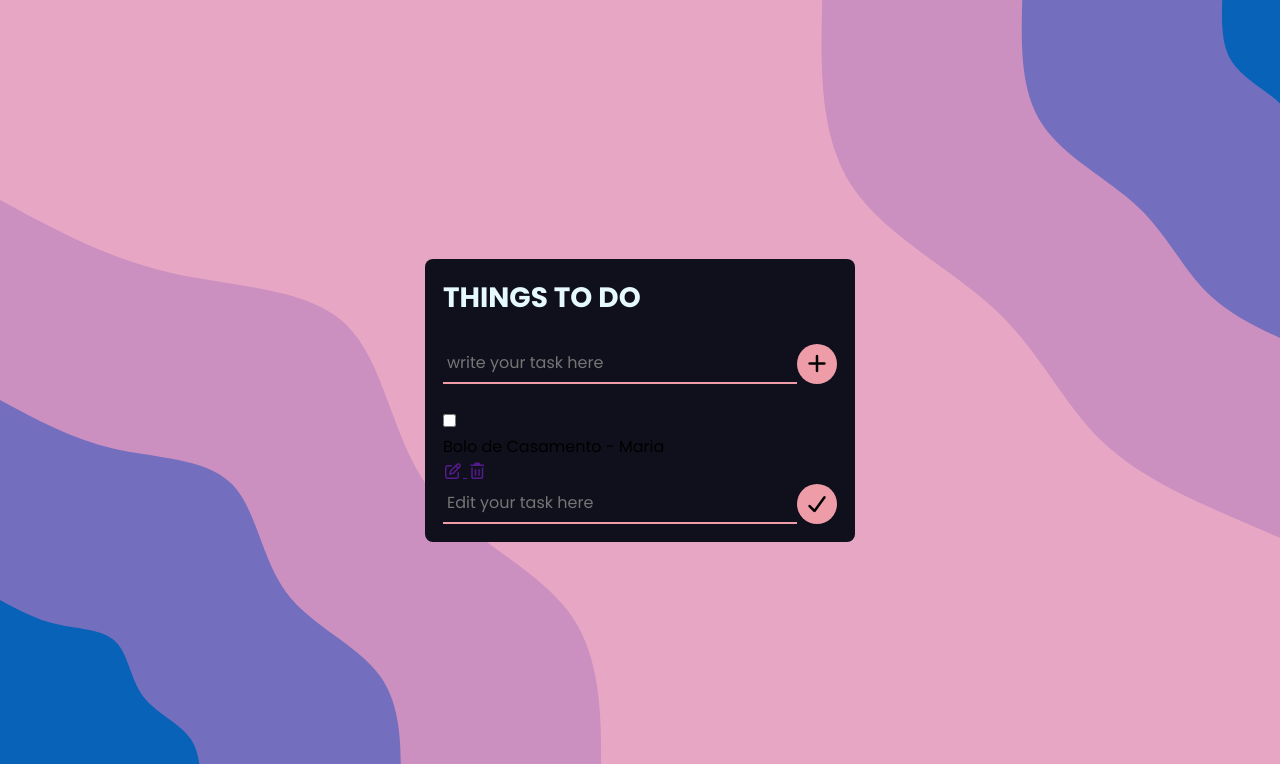
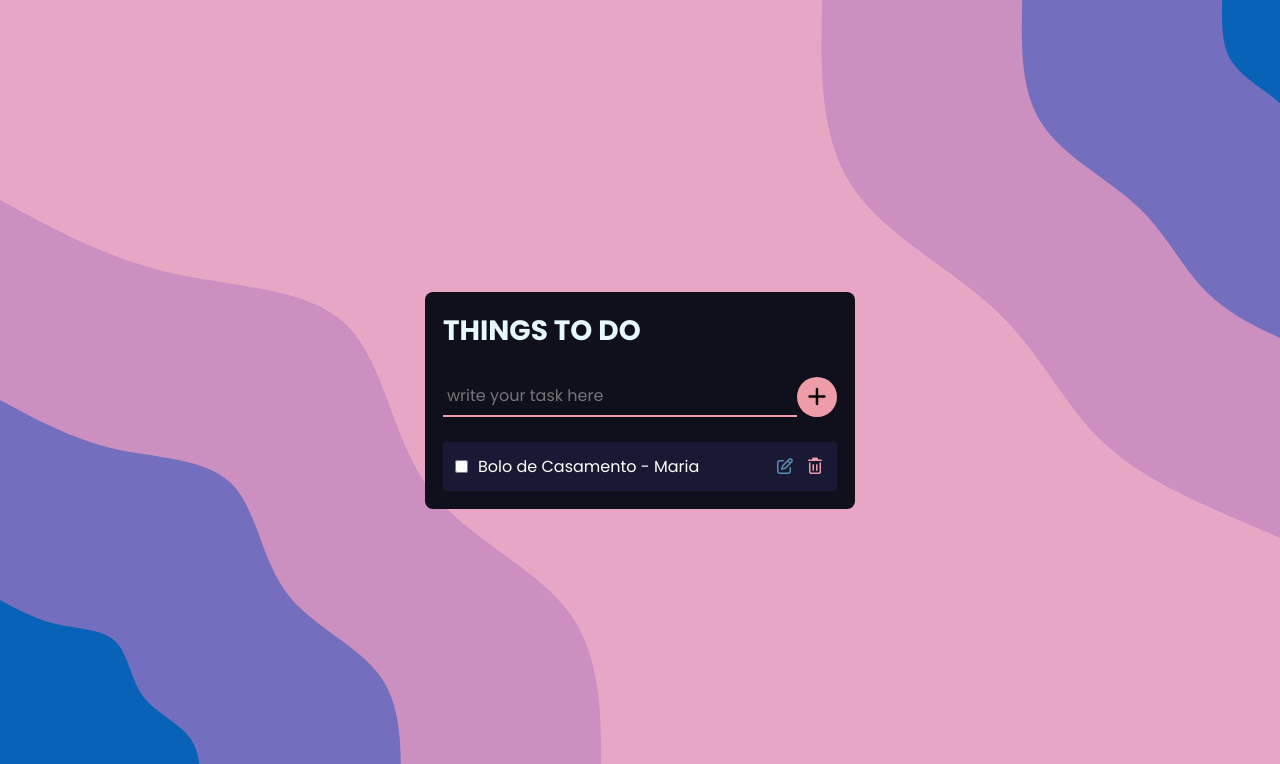
Before and after one commit to daniellytoledo/ToDoList-CRUD-PDO, a PHP site: page / in a window 1280 px wide. Shown: the top 764 px of the page. Run offline with PHP 8.4, Linux system fonts and the light colour scheme; some libraries are stand-ins or nearby versions.

Commit message:
html + css done

```diff
--- a/index.html
+++ b/index.html
@@ -11,6 +11,7 @@
 
     <div id="to_do">
         <h1>THINGS TO DO</h1>
+
         <form action="" class="to-do-form">
             <input type="text" name="description" placeholder="write your task here" required>
             <button type="submit" class="form-button">
@@ -19,21 +20,24 @@
         </form>
 
         <div id="tasks">
-            <div id="task">
+            <div class="task">
                 <input type="checkbox" name="progress" class="progress">
 
                 <p class="task-description">
                     Bolo de Casamento - Maria
                 </p>
+
                 <div class="task-actions">
                     <a href="" class="action-button edit-button">
                         <i class="fa-regular fa-pen-to-square"></i>
                     </a>
+
                     <a href="" class="action-button delete-button">
                         <i class="fa-regular fa-trash-can"></i>
                     </a>
                 </div>
-                <form action="" class="to-do-form edit-task">
+
+                <form action="" class="to-do-form edit-task hidden">
                     <input type="text" name="description" placeholder="Edit your task here">
                     <button type="submit" class="form-button confirm-button">
                         <i class="fa-solid fa-check"></i>
--- a/src/styles/style.css
+++ b/src/styles/style.css
@@ -66,3 +66,59 @@ body {
     cursor: pointer;
     scale: 1.05;
 }
+
+#tasks {
+    display: flex;
+    flex-direction: column;
+    gap: 12px;
+    max-height: 400px;
+    overflow: auto;
+}
+
+.task {
+    display: flex;
+    align-items: center;
+    justify-content: space-between;
+    color: #262626;
+    background-color: #191933;
+    padding: 8px 12px;
+    border-radius: 4px;
+}
+
+.task .progress {
+    margin-right: 10px;
+}
+
+.task .task-description {
+    font-size: 16px;
+    color: #fff;
+    padding: 4px 0px;
+    width: 100%;
+}
+
+.task .task-actions {
+    display: flex;
+    gap: 10px;
+}
+
+.action-button {
+    font-size: 16px;
+}
+
+.action-button.edit-button {
+    color: #598eb4;
+}
+
+.action-button.delete-button {
+    color: #EE9CA7;
+}
+
+.hidden {
+    display: none;
+}
+
+@media screen and (max-widht: 600px) {
+    #to_do {
+        width: 300px;
+    }
+}
```
